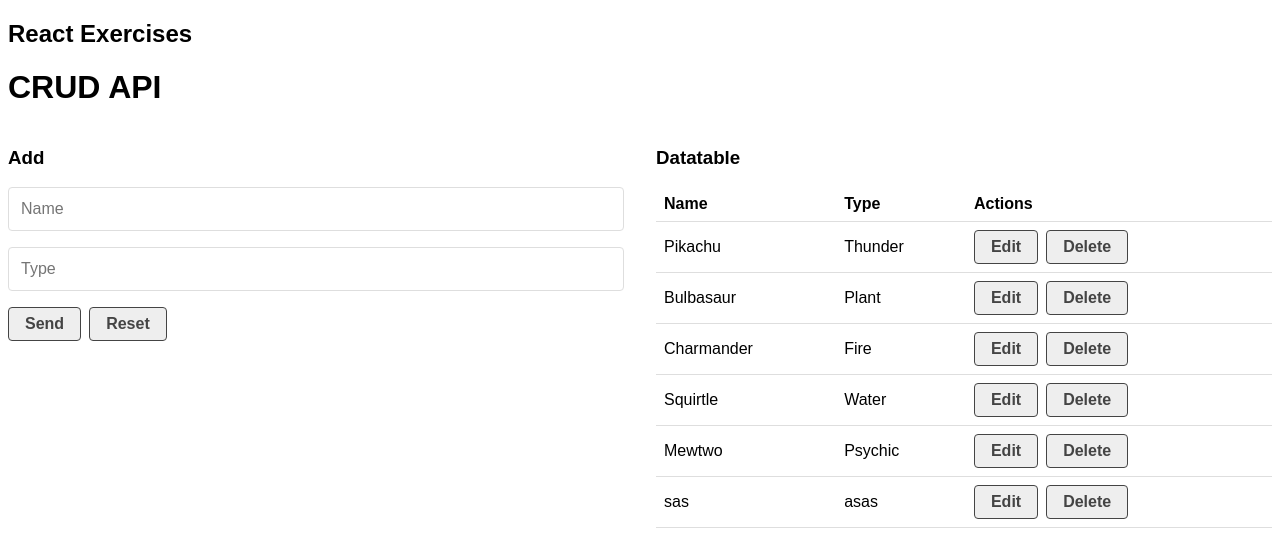
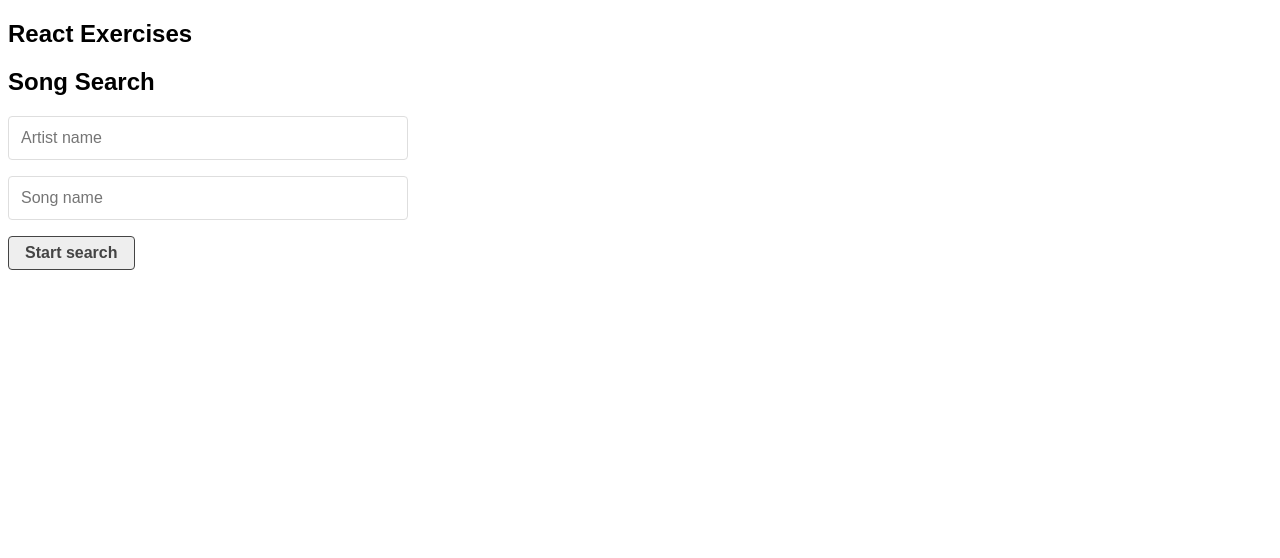
Before and after one commit to diego-gonzales/03-cjm-react-exercises, a React (Create React App) app: page / in a window 1280 px wide. Shown: the top 558 px of the page. Built offline with nearby package versions, Linux system fonts and the light colour scheme; data requests are answered from the project's data file.

Commit message:
Finished app 'Song search'

```diff
--- a/src/App.js
+++ b/src/App.js
@@ -2,13 +2,15 @@
 import React from 'react';
 import CrudAPI from './components/CrudAPI';
 import CrudApp from "./components/CrudApp";
+import SongSearch from './components/SongSearch';
 
 function App() {
   return (
     <div>
       <h2>React Exercises</h2>
       {/* <CrudApp /> */}
-      <CrudAPI />
+      {/* <CrudAPI /> */}
+      <SongSearch />
     </div>
   );
 }
--- a/src/components/Message.js
+++ b/src/components/Message.js
@@ -13,7 +13,8 @@ const Message = ({ message, bgColor }) => {
 
   return (
     <div style={styles}>
-      <p>{message}</p>
+      {/* <p>{message}</p> */}
+      <p dangerouslySetInnerHTML={{__html: message}} />
     </div>
   );
 };
--- /dev/null
+++ b/src/components/SongArtist.js
@@ -0,0 +1,31 @@
+import React from "react";
+
+const SongArtist = ({ artistInfo }) => {
+  return (
+    <section>
+      <h3>{artistInfo.strArtist}</h3>
+      <img
+        src={artistInfo.strArtistThumb}
+        alt={artistInfo.strArtist}
+      />
+      <p>
+        {artistInfo.intBornYear} - {artistInfo.intDiedYear || "Present"}
+      </p>
+      <p>{artistInfo.strCountry}</p>
+      <p>
+        {artistInfo.strGenre} - {artistInfo.strStyle}
+      </p>
+      <a
+        href={`https://${artistInfo.strWebsite}`}
+        target="_blank"
+        rel="noreferrer"
+      >
+        Web site
+      </a>
+
+      <p>{artistInfo.strBiographyEN}</p>
+    </section>
+  );
+};
+
+export default SongArtist;
--- /dev/null
+++ b/src/components/SongDetails.js
@@ -0,0 +1,31 @@
+import React from "react";
+import Message from "./Message";
+import SongArtist from "./SongArtist";
+import SongLyric from "./SongLyric";
+
+const SongDetails = ({ search, lyric, biography }) => {
+  if (!lyric || !biography) return;
+
+  return (
+    <>
+      {lyric.error || lyric.name === "AbortError" ? (
+        <Message
+          message={`Error: Song '<em>${search.song}</em>' not found`}
+          bgColor="#dc3545"
+        />
+      ) : (
+        <SongLyric titleSong={search.song} lyricSong={lyric.lyrics} />
+      )}
+      {biography.artists ? (
+        <SongArtist artistInfo={biography.artists[0]} />
+      ) : (
+        <Message
+          message={`Error: Artist '<em>${search.artist}</em>' not found`}
+          bgColor="#dc3545"
+        />
+      )}
+    </>
+  );
+};
+
+export default SongDetails;
--- /dev/null
+++ b/src/components/SongForm.js
@@ -0,0 +1,53 @@
+import React, { useState } from "react";
+
+const initialForm = {
+  artist: "",
+  song: "",
+};
+
+const SongForm = ({ handleSearch }) => {
+  const [myForm, setMyForm] = useState(initialForm);
+
+  const handleChange = (e) => {
+    setMyForm({
+      ...myForm,
+      [e.target.name]: e.target.value,
+    });
+  };
+
+  const handleSubmit = (e) => {
+    e.preventDefault();
+
+    if (!myForm.artist || !myForm.song) {
+      alert("Form is invalid");
+      return;
+    }
+
+    handleSearch(myForm);
+    setMyForm(initialForm);
+  };
+
+  return (
+    <div>
+      <form onSubmit={handleSubmit} autoComplete="off">
+        <input
+          type="text"
+          name="artist"
+          placeholder="Artist name"
+          onChange={handleChange}
+          value={myForm.artist}
+        />
+        <input
+          type="text"
+          name="song"
+          placeholder="Song name"
+          onChange={handleChange}
+          value={myForm.song}
+        />
+        <input type="submit" value="Start search" />
+      </form>
+    </div>
+  );
+};
+
+export default SongForm;
--- /dev/null
+++ b/src/components/SongLyric.js
@@ -0,0 +1,12 @@
+import React from "react";
+
+const SongLyric = ({ titleSong, lyricSong }) => {
+  return (
+    <section>
+      <h3>{titleSong}</h3>
+      <blockquote style={{ whiteSpace: "pre-wrap" }}>{lyricSong}</blockquote>
+    </section>
+  );
+};
+
+export default SongLyric;
--- /dev/null
+++ b/src/components/SongSearch.js
@@ -0,0 +1,56 @@
+import React, { useState, useEffect } from "react";
+import { helpHttp } from "../helpers/helpHttp";
+import Loader from "./Loader";
+import SongDetails from "./SongDetails";
+import SongForm from "./SongForm";
+
+const SongSearch = () => {
+  const [search, setSearch] = useState(null);
+  const [lyric, setLyric] = useState(null);
+  const [biography, setBiography] = useState(null);
+  const [isLoading, setIsLoading] = useState(false);
+
+  useEffect(() => {
+    if (search === null) return;
+
+    const fetchData = async () => {
+      const { artist, song } = search;
+
+      const artistUrl = `https://www.theaudiodb.com/api/v1/json/2/search.php?s=${artist}`;
+      const songUrl = `https://api.lyrics.ovh/v1/${artist}/${song}`;
+
+      setIsLoading(true);
+
+      const [artistResponse, songResponse] = await Promise.all([
+        helpHttp().get(artistUrl),
+        fetch(songUrl).then((resp) => resp.json()), // We use fetch here because this API takes time to return the response
+      ]);
+
+      setBiography(artistResponse);
+      setLyric(songResponse);
+
+      setIsLoading(false);
+    };
+
+    fetchData();
+  }, [search]);
+
+  const handleSearch = (data) => {
+    setSearch(data);
+  };
+
+  return (
+    <div>
+      <h2>Song Search</h2>
+      <article className="grid-1-3">
+        <SongForm handleSearch={handleSearch} />
+        {isLoading && <Loader />}
+        {search && !isLoading && (
+          <SongDetails search={search} lyric={lyric} biography={biography} />
+        )}
+      </article>
+    </div>
+  );
+};
+
+export default SongSearch;
--- a/src/index.css
+++ b/src/index.css
@@ -100,6 +100,11 @@ td {
   border-bottom: thin solid #dedede;
 }
 
+img {
+  max-width: 100%;
+  height: auto;
+}
+
 @media screen and (min-width: 1024px) {
   .grid-1-2 {
     display: grid;
```
